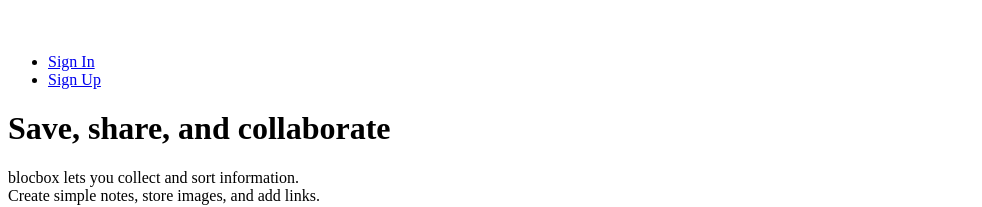
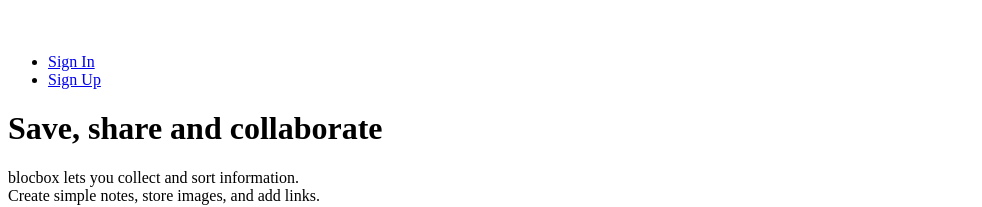
Before and after one commit to sany36/Blocbox, a plain HTML site: page index.html in a window 1280 px wide. Shown: the top 207 px of the page, without its empty margins (0-982 px from the left). Drawn offline with Linux system fonts and the light colour scheme; a web font is replaced by a local one.

Commit message:
Delete comma

```diff
--- a/index.html
+++ b/index.html
@@ -22,7 +22,7 @@
 	 </div>
    </nav>
    <div class="container hero">
-    <h1> Save, share, and collaborate</h1>
+    <h1> Save, share and collaborate</h1>
     <p> blocbox lets you collect and sort information.<br/>
     Create simple notes, store images, and add links. </p>
     <a href="signup.html" class="btn"> Start Your Free Trial! </a>
```
